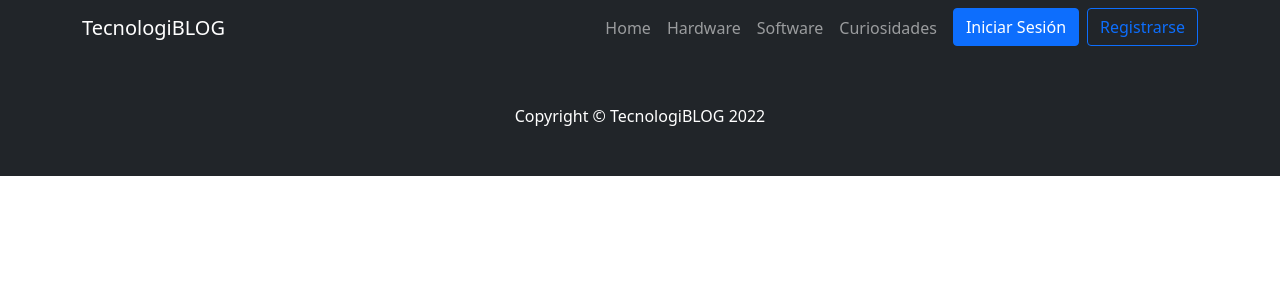
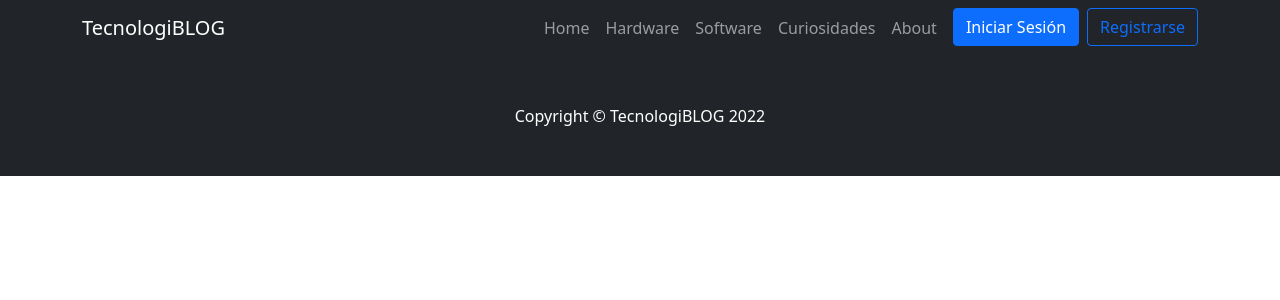
Before and after one commit to ArielPerez23/EntregaFinal-Perez-Botti-Barcia, a Django app: page /blog/about/ in a window 1280 px wide. Shown: the top 300 px of the page. Run offline with Django 4.2, Linux system fonts and the light colour scheme; some libraries are stand-ins or nearby versions.

Commit message:
"about" page

```diff
--- a/blog/templates/blog/base.html
+++ b/blog/templates/blog/base.html
@@ -25,6 +25,7 @@
                         <li class="nav-item"><a class="nav-link" href="{% url 'hardware' %}">Hardware</a></li>
                         <li class="nav-item"><a class="nav-link" href="{% url 'software' %}">Software</a></li>
                         <li class="nav-item"><a class="nav-link" aria-current="page" href="{% url 'curiosidades' %}">Curiosidades</a></li>
+                        <li class="nav-item"><a class="nav-link" aria-current="page" href="{% url 'about' %}">About</a></li>
 
                             {% if user.is_authenticated %}
                                 {% if user.avatar.imagen.url %}
```
Also changed, not shown: blog/migrations/0015_alter_category_options.py (added).
